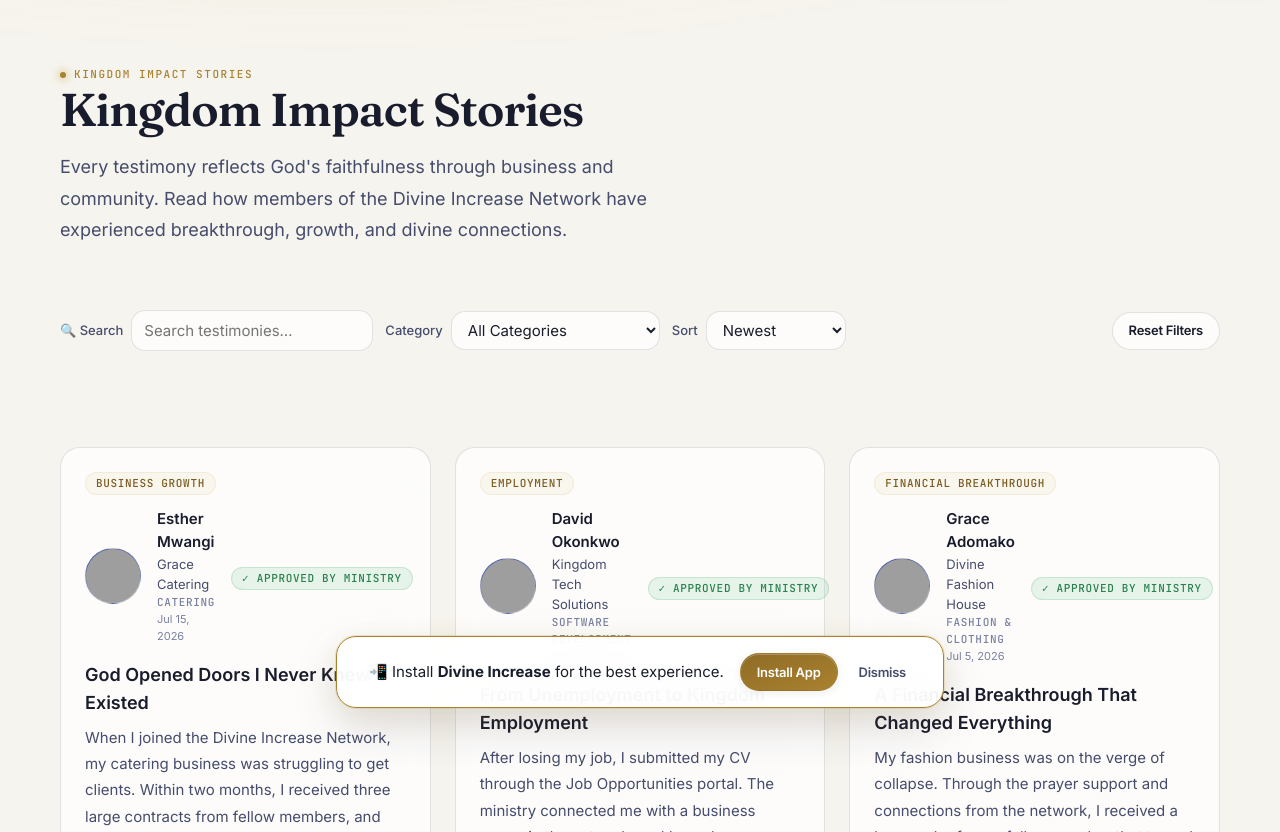
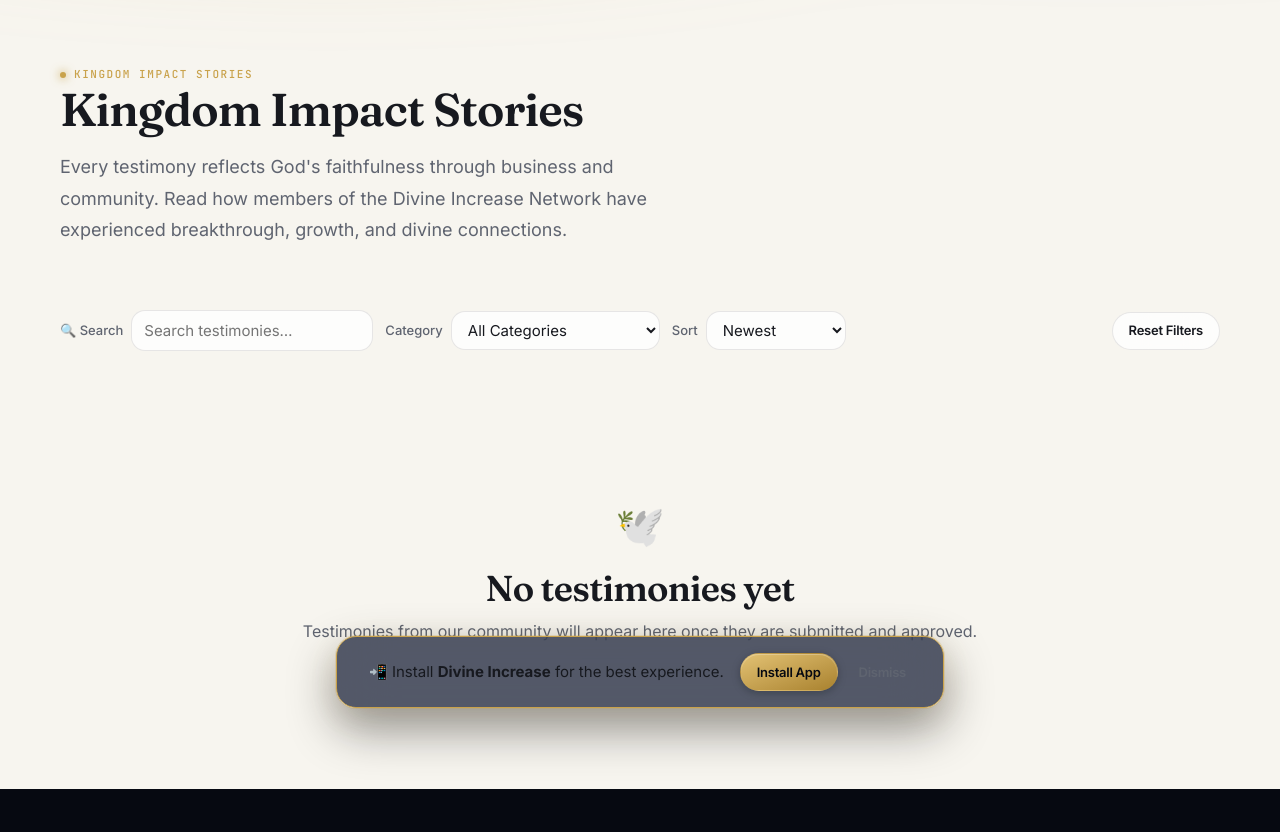
Before and after one commit to cuscus144/Spiritus-Sanctus-Ignis, a plain HTML site: page testimonies.html in a window 1280 px wide. Shown: the part 76-908 px from the top of the page. Drawn offline with Linux system fonts and the light colour scheme; grey boxes are pictures that could not be loaded.

Commit message:
Add files via upload

```diff
--- a/testimonies.html
+++ b/testimonies.html
@@ -1,19 +1,20 @@
 <!DOCTYPE html>
 <html lang="en">
 <head>
+  <script id="initial-theme">
+    (function () {
+      document.documentElement.setAttribute('data-theme', 'light');
+      document.documentElement.style.colorScheme = 'light';
+      try { localStorage.setItem('theme', 'light'); } catch (e) {}
+    })();
+  </script>
   <meta charset="UTF-8" />
   <meta name="viewport" content="width=device-width, initial-scale=1, viewport-fit=cover" />
   <title>Testimonies | Divine Increase Business Network</title>
-  <!-- Start every public page in Day Mode before the first paint. -->
-  <script>
-    document.documentElement.setAttribute('data-theme', 'light');
-    try { localStorage.removeItem('diTheme'); } catch (e) {}
-  </script>
-
   <meta name="description" content="Kingdom Impact Stories – read testimonies from members of the Divine Increase Business Network." />
 
   <link rel="manifest" href="/manifest.json" />
-  <meta name="theme-color" content="#f6f4ee" />
+  <meta name="theme-color" content="#0a0e1a" />
   <link rel="icon" type="image/png" sizes="32x32" href="assets/icons/favicon-32.png" />
   <link rel="icon" type="image/png" sizes="16x16" href="assets/icons/favicon-16.png" />
   <link rel="apple-touch-icon" href="assets/icons/apple-touch-icon.png" />
@@ -233,40 +234,19 @@
     @keyframes slideUpBanner{from{opacity:0;transform:translateX(-50%) translateY(20px)}to{opacity:1;transform:translateX(-50%) translateY(0)}}
     @media(max-width:640px){.install-banner{bottom:var(--space-3);padding:var(--space-3) var(--space-4);flex-direction:column;text-align:center;width:calc(100% - var(--space-4))}}
 
-    /* ===== DAY MODE — default on every public page ===== */
-    html[data-theme="light"] {
-      --color-ink-950: #ffffff;
-      --color-ink-900: #f6f4ee;
-      --color-ink-800: #ffffff;
-      --color-surface-700: #ffffff;
-      --color-surface-600: #f0eee4;
-      --color-surface-500: #e6e2d3;
-      --color-gold-600: #a9822f;
-      --color-gold-500: #a9822f;
-      --color-gold-400: #8f6b26;
-      --color-gold-300: #7a5b20;
-      --color-ivory-100: #191c2c;
-      --color-ivory-200: #262b45;
-      --color-slate-300: #454c6c;
-      --color-slate-400: #5b6284;
-      --color-slate-500: #7981a1;
-      --color-success: #29804e;
-      --color-warning: #a06a17;
-      --color-danger: #b8362d;
-      --color-border: rgba(169, 130, 47, 0.28);
-      --color-border-strong: rgba(169, 130, 47, 0.45);
-      --glass-bg: rgba(255, 255, 255, 0.75);
-      --glass-bg-strong: rgba(255, 255, 255, 0.92);
-      --glass-border: rgba(20, 28, 52, 0.12);
-      --glass-highlight: rgba(20, 28, 52, 0.04);
-      --shadow-sm: 0 2px 8px rgba(20, 28, 52, 0.08);
-      --shadow-md: 0 8px 24px rgba(20, 28, 52, 0.10);
-      --shadow-lg: 0 20px 48px rgba(20, 28, 52, 0.12);
+    /* Default public-page theme: Day Mode */
+    :root, [data-theme="light"] {
+      color-scheme: light;
+      --color-bg: #f7f5ef;
+      --color-surface: #ffffff;
+      --color-surface-2: #f1eee6;
+      --color-text-primary: #17191f;
+      --color-text-secondary: #5f6470;
+      --color-text-muted: #7a7f89;
+      --glass-bg: rgba(255,255,255,.78);
+      --glass-border: rgba(23,25,31,.10);
     }
-    html[data-theme="light"] body {
-      transition: background-color 260ms ease, color 260ms ease;
-    }
-  </style>
+    </style>
 </head>
 <body>
 
@@ -370,8 +350,13 @@
     <section class="section" style="padding-top:0;">
       <div class="container">
         <div class="testimonies-grid" id="testimoniesGrid"></div>
+        <div id="testimoniesEmptyState" style="text-align:center;padding:3rem 1.5rem;color:var(--color-text-secondary);">
+          <div style="font-size:2.5rem;margin-bottom:.75rem;">🕊️</div>
+          <h3 style="margin:0 0 .5rem;color:var(--color-text-primary);">No testimonies yet</h3>
+          <p style="margin:0;">Testimonies from our community will appear here once they are submitted and approved.</p>
+        </div>
         <div class="load-more-wrap">
-          <button class="btn btn-secondary" id="testLoadMore">Load More Testimonies</button>
+          <button class="btn btn-secondary" id="testLoadMore" style="display:none;">Load More Testimonies</button>
         </div>
       </div>
     </section>
@@ -457,37 +442,7 @@
       document.querySelectorAll('.nav-drawer .nav-link').forEach(l=>{l.addEventListener('click',()=>{body.removeAttribute('data-nav-open');if(toggle)toggle.setAttribute('aria-expanded','false')})});
 
       // ===== TESTIMONIES DATA =====
-      const testimoniesData = [{
-        id:1,name:'Esther Mwangi',business:'Grace Catering',category:'Catering',
-        date:'2026-07-15',title:'God Opened Doors I Never Knew Existed',
-        testimony:'When I joined the Divine Increase Network, my catering business was struggling to get clients. Within two months, I received three large contracts from fellow members, and my business has grown beyond what I could have imagined. God is truly faithful!',
-        categoryLabel:'Business Growth',amenCount:24,avatar:'https://i.pravatar.cc/150?img=1',approved:true
-      },{
-        id:2,name:'David Okonkwo',business:'Kingdom Tech Solutions',category:'Software Development',
-        date:'2026-07-10',title:'From Unemployment to Kingdom Employment',
-        testimony:'After losing my job, I submitted my CV through the Job Opportunities portal. The ministry connected me with a business owner in the network, and I now have a fulfilling role that aligns with my faith and skills. God\'s timing is perfect.',
-        categoryLabel:'Employment',amenCount:18,avatar:'https://i.pravatar.cc/150?img=2',approved:true
-      },{
-        id:3,name:'Grace Adomako',business:'Divine Fashion House',category:'Fashion & Clothing',
-        date:'2026-07-05',title:'A Financial Breakthrough That Changed Everything',
-        testimony:'My fashion business was on the verge of collapse. Through the prayer support and connections from the network, I received a large order from a fellow member that turned my business around. God is our provider!',
-        categoryLabel:'Financial Breakthrough',amenCount:31,avatar:'https://i.pravatar.cc/150?img=3',approved:true
-      },{
-        id:4,name:'Michael Okafor',business:'Faith Builders Construction',category:'Construction',
-        date:'2026-06-28',title:'Divine Connections That Transformed My Business',
-        testimony:'I was introduced to a major client through the Divine Increase Network. The relationship we built has led to multiple projects and a steady stream of income. The Kingdom connections are real and powerful.',
-        categoryLabel:'Divine Connections',amenCount:15,avatar:'https://i.pravatar.cc/150?img=4',approved:true
-      },{
-        id:5,name:'Sarah Wanjiru',business:'Living Water Pharmacy',category:'Pharmacy',
-        date:'2026-06-20',title:'Healing and Hope Through Kingdom Business',
-        testimony:'My pharmacy was struggling to keep its doors open. The network came around me with prayer, support, and referrals. Today, I am thriving and serving my community with quality healthcare. God healed my business.',
-        categoryLabel:'Healing',amenCount:22,avatar:'https://i.pravatar.cc/150?img=5',approved:true
-      },{
-        id:6,name:'James Banda',business:'Green Harvest Farms',category:'Agriculture',
-        date:'2026-06-12',title:'Promotion Came When I Least Expected',
-        testimony:'Through the network, I was offered a leadership position in a Kingdom-focused agricultural project. This promotion has allowed me to use my skills to serve the body of Christ while providing for my family.',
-        categoryLabel:'Promotion',amenCount:19,avatar:'https://i.pravatar.cc/150?img=6',approved:true
-      }];
+      const testimoniesData = [];
 
       // ---- Render ----
       const grid=document.getElementById('testimoniesGrid'),loadBtn=document.getElementById('testLoadMore');
@@ -495,7 +450,7 @@
 
       function renderTestimonies(data){
         const toShow=data.slice(0,visibleCount);
-        grid.innerHTML='';
+        grid.innerHTML=''; const emptyState=document.getElementById('testimoniesEmptyState'); if(emptyState) emptyState.style.display=data.length?'none':'block';
         toShow.forEach((t,idx)=>{
           const card=document.createElement('div');card.className='testimony-card reveal';card.style.setProperty('--delay',(idx*0.05)+'s');
           const dateObj=new Date(t.date),formattedDate=dateObj.toLocaleDateString('en-US',{month:'short',day:'numeric',year:'numeric'});
```
